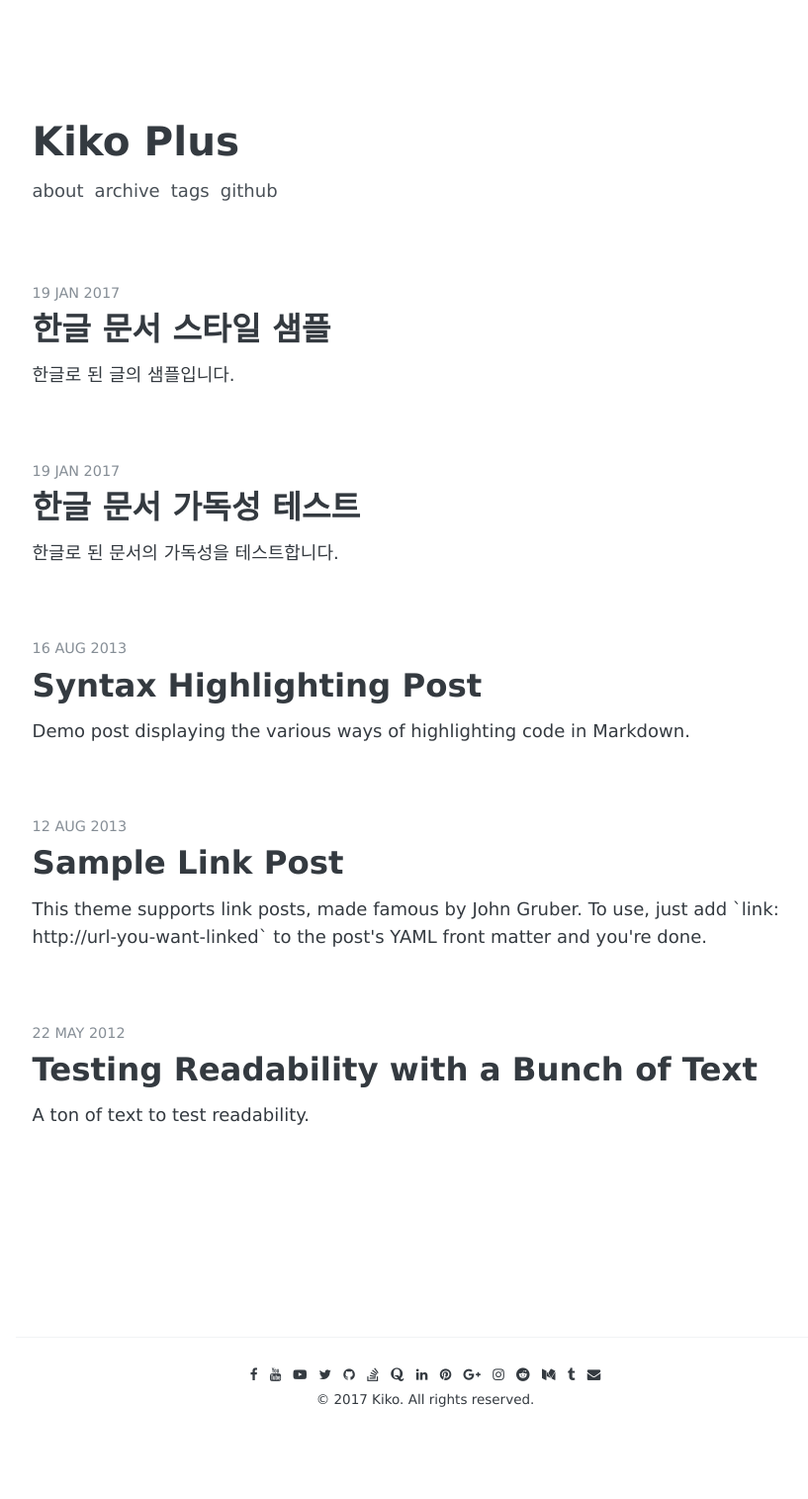
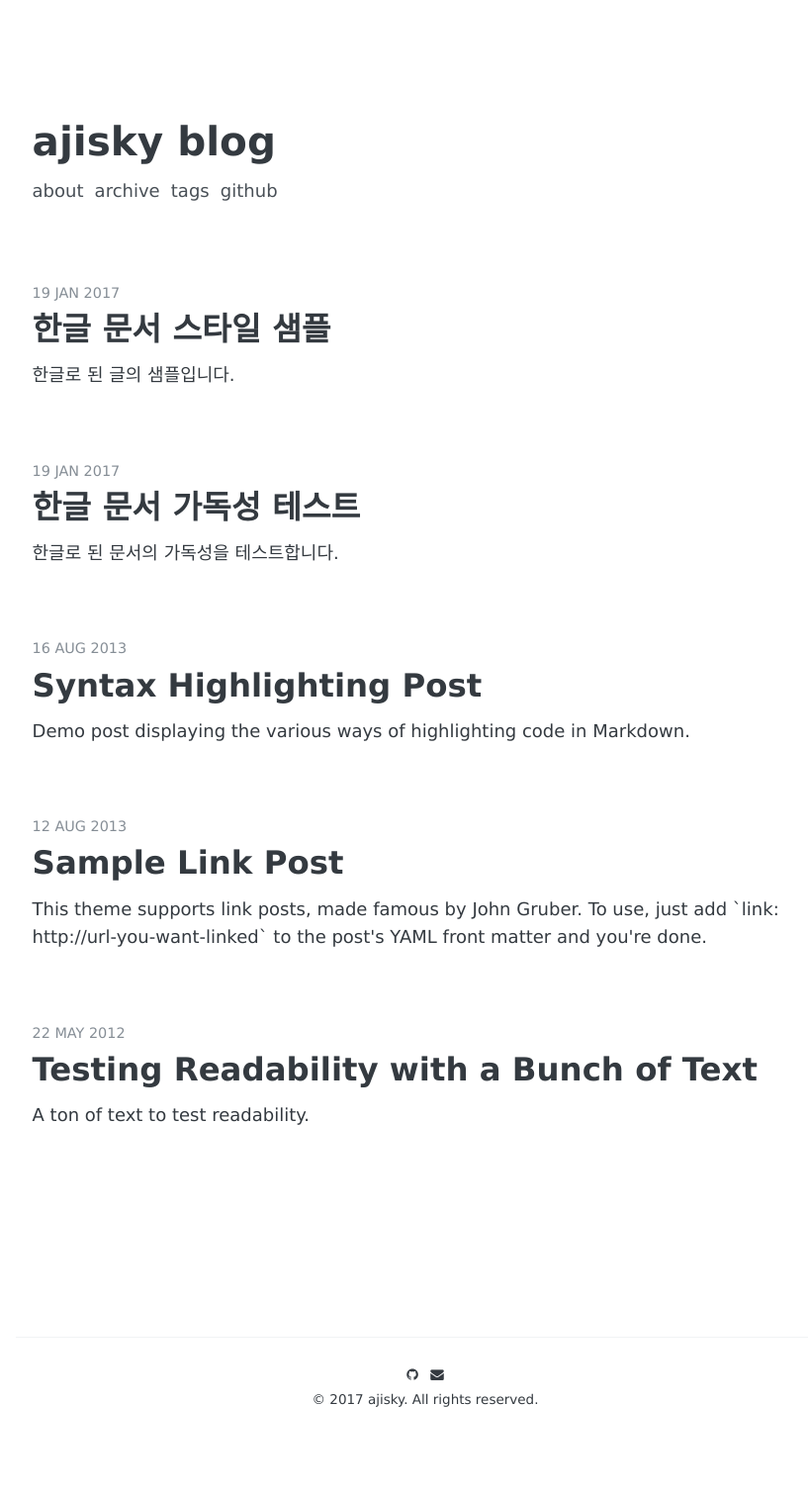
Before and after one commit to ajisky/ajisky.github.io, a Jekyll site: the page built from index.html, in a window 1280 px wide. Shown: the whole page at 99% size, without its empty margins (210-1027 px from the left). Built offline with Jekyll 4.4.1, drawn with Linux system fonts in a browser that asks for light colours; some web fonts are replaced; the list of posts is cut into pages by our own code; part of the change alters nothing that is shown.

Commit message:
Update _config.yml

```diff
--- a/_config.yml
+++ b/_config.yml
@@ -3,28 +3,16 @@
 # # # # # # # # # # # # #
 
 # Basic
-name:               "Kiko Plus"
+name:               "ajisky blog"
 
 author:
-  facebook:         your-id
-  youtubeUser:      your-id
-  youtubeChannel:   your-id
-  twitter:          your-id
-  github:           your-id
-  stackoverflow:    your-id
-  quora:            your-id
-  linkedin:         your-id
-  pinterest:        your-id
-  googlePlus:       your-id
-  instagram:        your-id
-  reddit:           your-id
-  medium:           your-id
-  tumblr:           your-id
-  email:            your-id@your-email.com
+  github:           ajisky.github.io
+  kanxue:           ajisky
+  email:            laoguo.good@163.com
 
 copyright:
   year:             2017
-  name:             Kiko
+  name:             ajisky
 
 # Google-analytics
 google-analytics:
```
